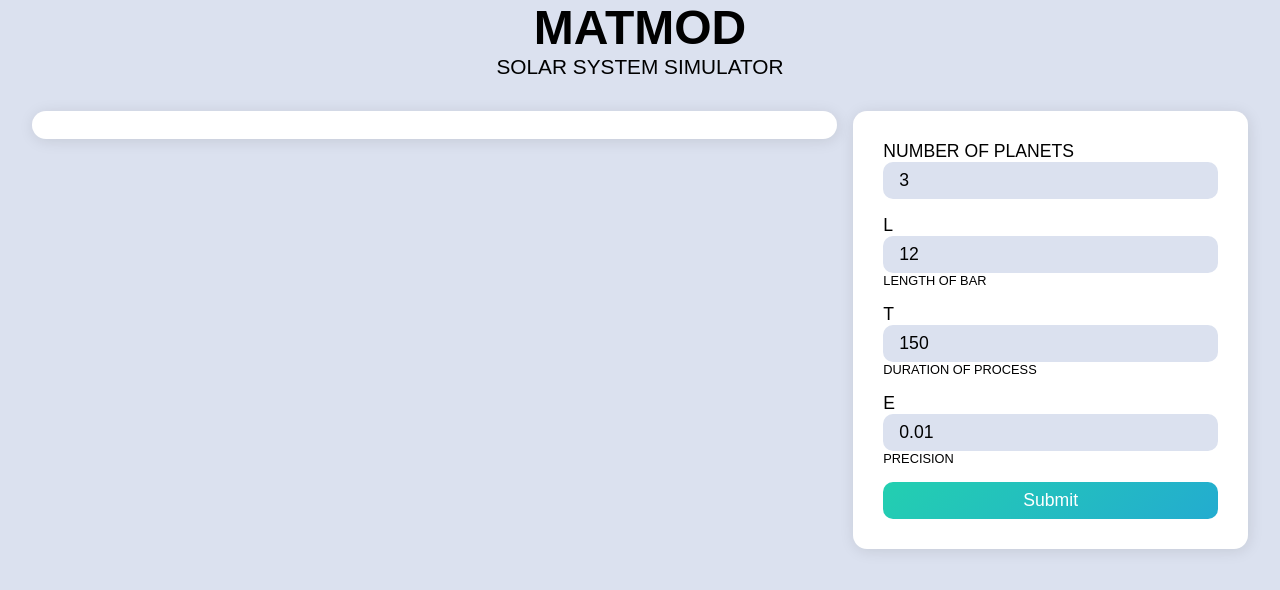
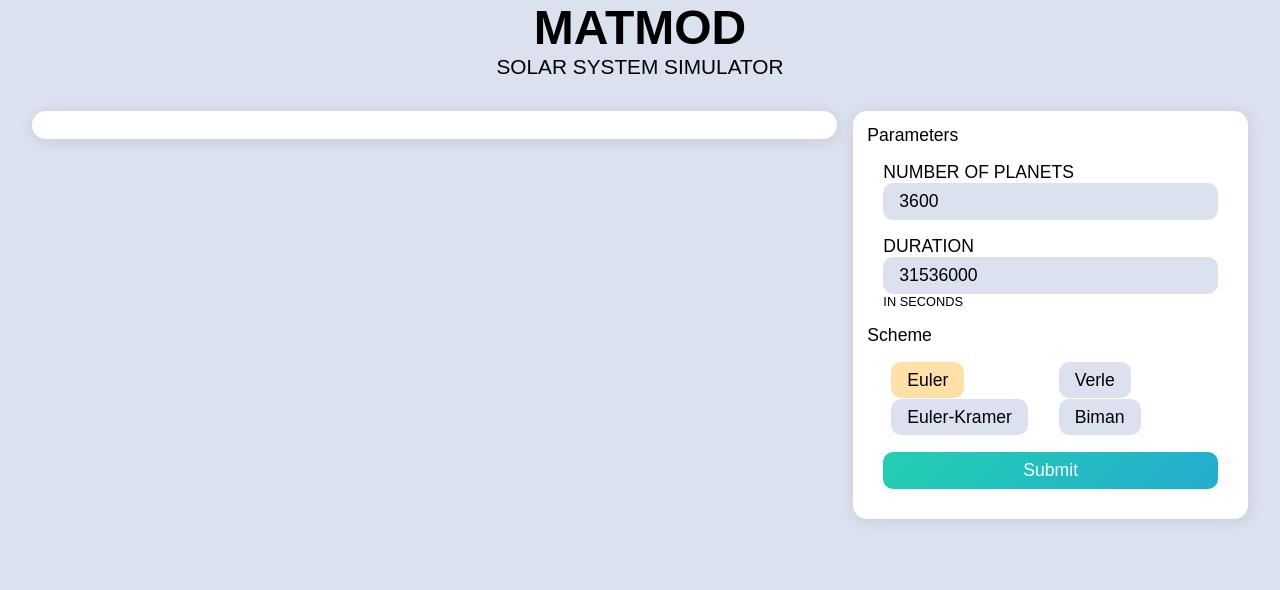
Before and after one commit to dm4nk/mathmod, a Python web app: template templates/index.html in a window 1280 px wide. Shown: the top 590 px of the page. Run offline with Jinja, Linux system fonts and the light colour scheme; the template is opened without the code that fills it, so the values that code supplies are empty; style sheets or scripts are compiled from the project's sources; some libraries are stand-ins or nearby versions.

Commit message:
addition to html css

```diff
--- a/static/css/styles.scss
+++ b/static/css/styles.scss
@@ -37,7 +37,7 @@ body {
 }
 
 .description {
-    h5{
+  h5 {
     text-align: center;
     position: relative;
     text-transform: uppercase;
@@ -60,6 +60,49 @@ body {
     height: fit-content;
 
     .form {
+      .radio-buttons {
+        margin: 1rem;
+        display: grid;
+        grid-template-columns: 1fr 1fr;
+        grid-template-rows: 1fr 1fr;
+
+        .form_radio_btn {
+          margin: 0.5rem;
+
+          input[type=radio] {
+            display: none;
+          }
+
+          input[type=radio]:checked + label {
+            background: #ffe0a6;
+          }
+
+          input[type=radio]:disabled + label {
+            background: #efefef;
+            color: #666;
+          }
+
+          label {
+            appearance: none;
+            border-radius: 10px;
+            font-weight: inherit;
+            font-size: inherit;
+            font-family: inherit;
+            padding: .5rem 1rem;
+            outline: none;
+            border: none;
+            background-color: var(--color-gray-1);
+            resize: none;
+            user-select: none;
+            cursor: pointer;
+
+            :hover {
+              color: #666;
+            }
+          }
+        }
+      }
+
       .input-control {
         margin: 1rem;
 
@@ -86,7 +129,7 @@ body {
         }
 
         input:invalid:required {
-                    background-image: linear-gradient(11deg, rgba(237,13,13,1) 0%, rgba(0,44,255,0.1881127450980392) 100%);
+          background-image: linear-gradient(11deg, rgba(237, 13, 13, 1) 0%, rgba(0, 44, 255, 0.1881127450980392) 100%);
         }
 
         label {
--- a/templates/index.html
+++ b/templates/index.html
@@ -16,31 +16,52 @@
 
     <div class="main-container">
         <div class="container">
-        <div id="plot1"><!-- Plotly chart will be drawn inside this DIV --></div>
-        <div id="plot2"><!-- Plotly chart will be drawn inside this DIV --></div>
+            <div id="plot1">
+                <!-- Plotly chart will be drawn inside this DIV -->
+            </div>
+            <div id="plot2">
+                <!-- Plotly chart will be drawn inside this DIV -->
+            </div>
         </div>
         <div class="right-container">
             <div class="container">
                 <form class="form" action="" id="form">
+                    <p>Parameters</p>
                     <div class="input-control">
-                    <label for="d">Number of planets</label>
-                    <input type="number" value="3" step="1" id="d" name="d" required onkeypress="return charCode!==45">
+                        <label for="n">Number of planets</label>
+                        <input type="number" value="3600" step="1" id="n" name="n" required
+                            onkeypress="return charCode!==45">
                     </div>
                     <div class="input-control">
-                    <label for="l">L</label>
-                    <input type="number" value="12" step="0.0000001" id="l" name="l" required onkeypress="return charCode!==45">
-                    <h6>length of bar</h6>
+                        <label for="d">Duration</label>
+                        <input type="number" value="31536000" step="1" id="d" name="d" required
+                            onkeypress="return charCode!==45">
+                        <h6>in seconds</h6>
                     </div>
-                <div class="input-control">
-                    <label for="t">T</label>
-                    <input type="number" value="150" step="0.0000001" id="t" name="t" required onkeypress="return charCode!==45">
-                    <h6>duration of process</h6>
+
+                    <p>Scheme</p>
+                    <div class="radio-buttons">
+                        <div class="form_radio_btn">
+                            <input id="radio-1" type="radio" name="radio" value="1" checked>
+                            <label for="radio-1">Euler</label>
                         </div>
-                <div class="input-control">
-                    <label for="e">E</label>
-                    <input type="number" value="0.01" step="0.0000001" id="e" name="e" required onkeypress="return charCode!==45">
-                    <h6>precision</h6>
+                        <div class="form_radio_btn">
+                            <input id="radio-2" type="radio" name="radio" value="2">
+                            <label for="radio-2">Verle</label>
                         </div>
+
+                        <div class="form_radio_btn">
+                            <input id="radio-3" type="radio" name="radio" value="3">
+                            <label for="radio-3">Euler-Kramer</label>
+                        </div>
+
+                        <div class="form_radio_btn">
+                            <input id="radio-4" type="radio" name="radio" value="4">
+                            <label for="radio-4">Biman</label>
+                        </div>
+                    </div>
+
+
                     <div class="input-control">
                         <input class="submit-btn gradient-background" type="submit" value="Submit">
                     </div>
```
Lines whose indentation alone changed are shown as unchanged.
